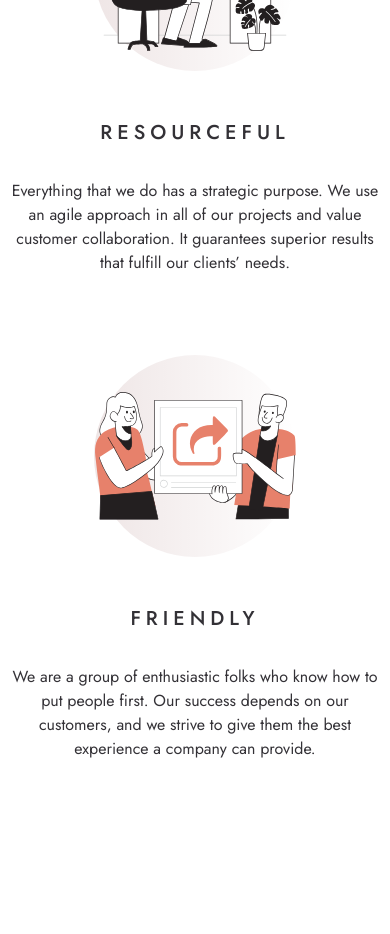
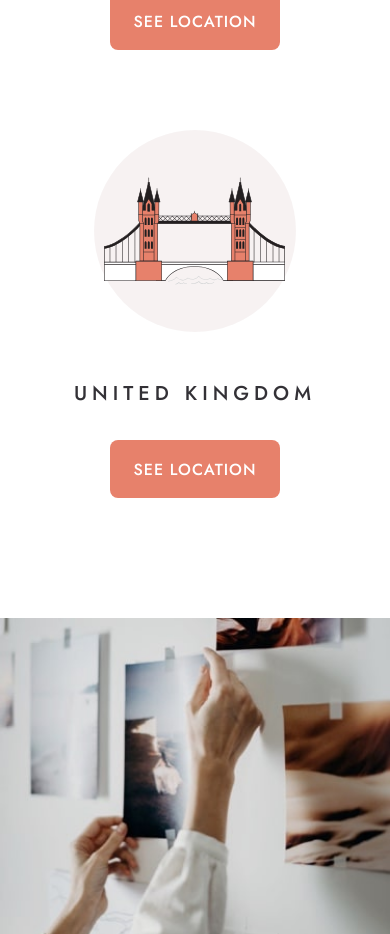
Before and after one commit to zetmosoma10/designo, a React (Vite) app: page / in a window 390 px wide. Shown: the part 2460-3394 px from the top of the page. Before the commit the page ends 3221 px from the top, so only its background shows below. Built offline with nearby package versions, Linux system fonts and the light colour scheme.

Commit message:
build About Page

```diff
--- a/src/App.tsx
+++ b/src/App.tsx
@@ -1,9 +1,10 @@
+import AboutPage from "./pages/about/AboutPage";
 import HomePage from "./pages/home/HomePage";
 
 function App() {
   return (
     <div className="">
-      <HomePage />
+      <AboutPage />
     </div>
   );
 }
--- /dev/null
+++ b/src/pages/about/AboutPage.tsx
@@ -0,0 +1,20 @@
+import React from "react";
+import AboutHero from "./components/AboutHero";
+import TalentCard from "./components/TalentCard";
+import IncentivesLocation from "../../components/IncentivesLocation";
+import DealCard from "./components/DealCard";
+
+const AboutPage = () => {
+  return (
+    <div className="md:space-y-[120px] lg:space-y-[160px]">
+      <AboutHero />
+      <TalentCard />
+      <div className="my-[120px] md:my-0">
+        <IncentivesLocation />
+      </div>
+      <DealCard />
+    </div>
+  );
+};
+
+export default AboutPage;
```
